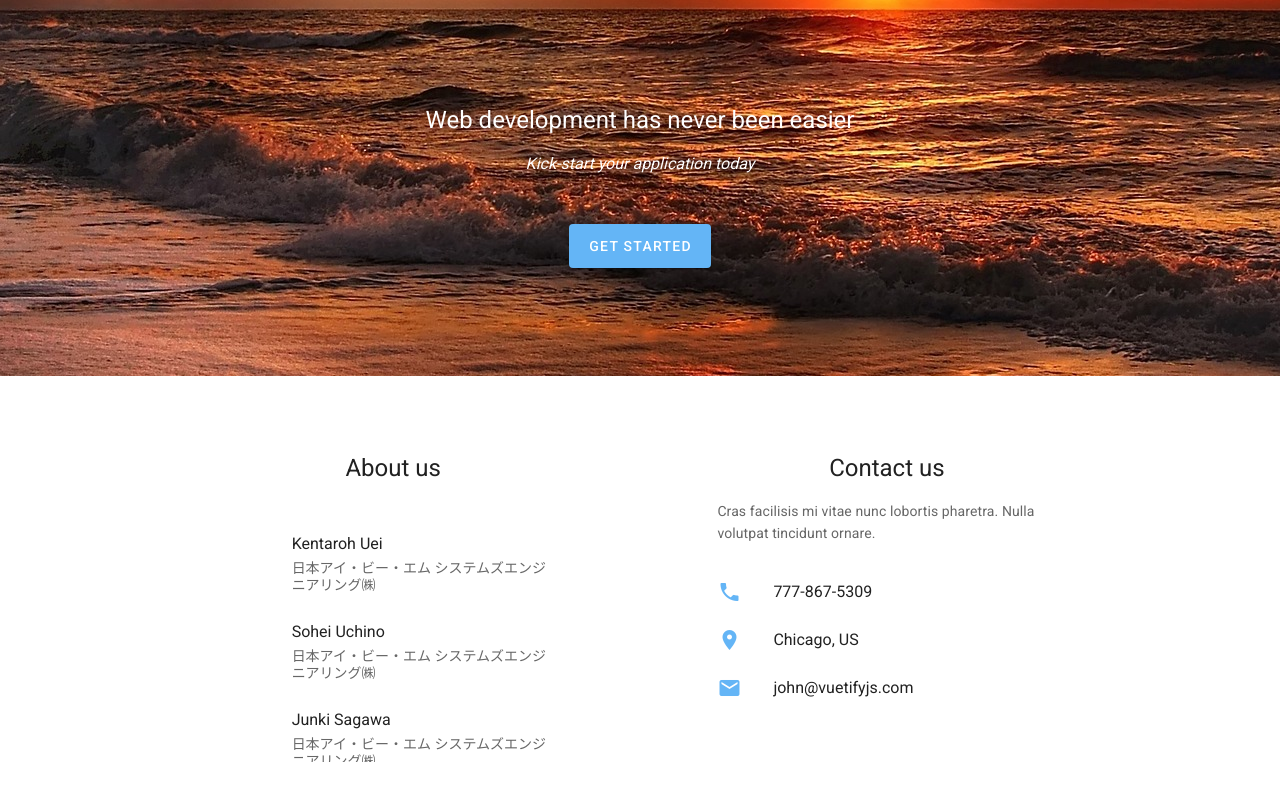
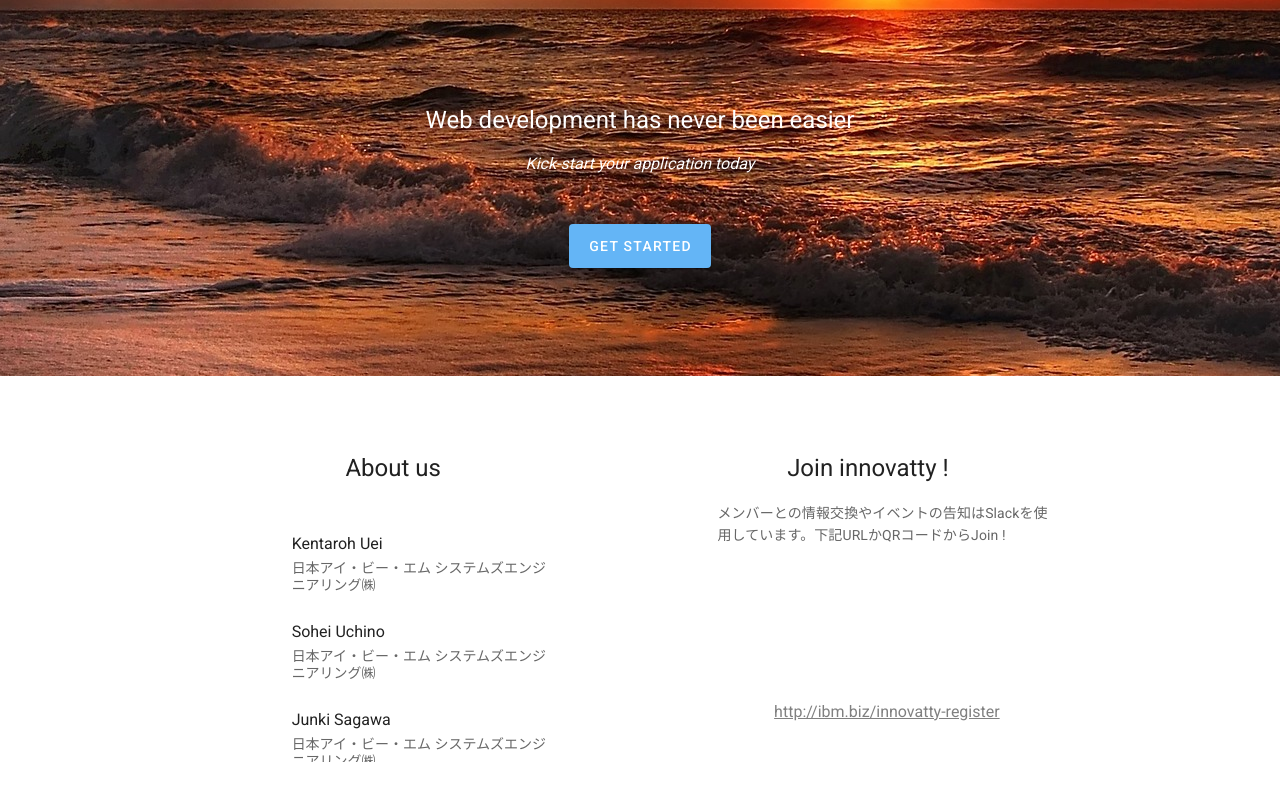
Before and after one commit to innovatty-home/top, a Vue app: page / in a window 1280 px wide. Shown: the part 1316-2116 px from the top of the page. Built offline with nearby package versions, Linux system fonts and the light colour scheme.

Commit message:
ContactUsの実装

```diff
--- a/src/components/ContactUs.vue
+++ b/src/components/ContactUs.vue
@@ -2,38 +2,38 @@
   <v-flex xs12 sm4 offset-sm1>
     <v-card flat class="transparent">
       <v-card-title primary-title class="layout justify-center">
-        <div class="headline">Contact us</div>
+        <div class="headline">
+          Join innovatty !
+          <v-avatar size="32">
+            <v-img :src="slackicon" alt="Slack" />
+          </v-avatar>
+        </div>
       </v-card-title>
       <v-card-text>
-        Cras facilisis mi vitae nunc lobortis pharetra. Nulla volutpat tincidunt
-        ornare.
+        メンバーとの情報交換やイベントの告知はSlackを使用しています。下記URLかQRコードからJoin
+        !
       </v-card-text>
-      <v-list class="transparent">
-        <v-list-item>
-          <v-list-item-action>
-            <v-icon class="blue--text text--lighten-2">mdi-phone</v-icon>
-          </v-list-item-action>
-          <v-list-item-content>
-            <v-list-item-title>777-867-5309</v-list-item-title>
-          </v-list-item-content>
-        </v-list-item>
-        <v-list-item>
-          <v-list-item-action>
-            <v-icon class="blue--text text--lighten-2">mdi-map-marker</v-icon>
-          </v-list-item-action>
-          <v-list-item-content>
-            <v-list-item-title>Chicago, US</v-list-item-title>
-          </v-list-item-content>
-        </v-list-item>
-        <v-list-item>
-          <v-list-item-action>
-            <v-icon class="blue--text text--lighten-2">mdi-email</v-icon>
-          </v-list-item-action>
-          <v-list-item-content>
-            <v-list-item-title>john@vuetifyjs.com</v-list-item-title>
-          </v-list-item-content>
-        </v-list-item>
-      </v-list>
     </v-card>
+    <v-row>
+      <v-img :src="qr" contain :height="150" alt="Slack" />
+    </v-row>
+    <v-row :justify="'center'">
+      <a
+        href="http://ibm.biz/innovatty-register"
+        style="color: gray;"
+        target="_blank'"
+      >
+        http://ibm.biz/innovatty-register
+      </a>
+    </v-row>
   </v-flex>
 </template>
+
+<script>
+export default {
+  data: () => ({
+    slackicon: require('@/assets/icons/slack_icon.png'),
+    qr: require('@/assets/icons/joinnovatty_qr.png')
+  })
+}
+</script>
```
